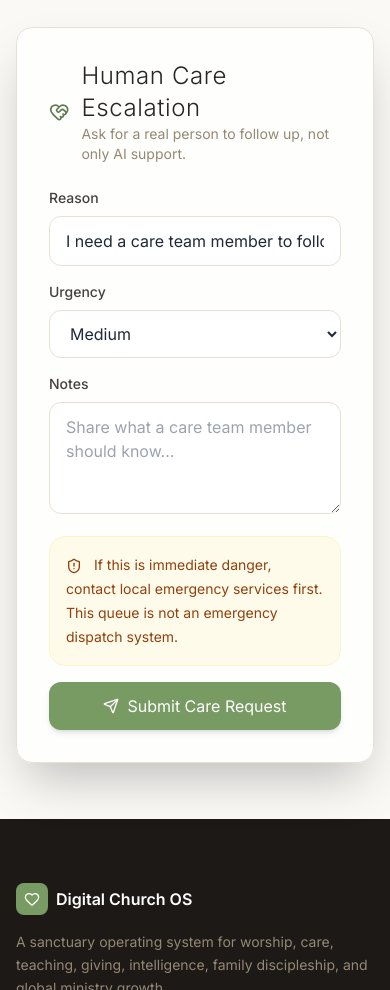
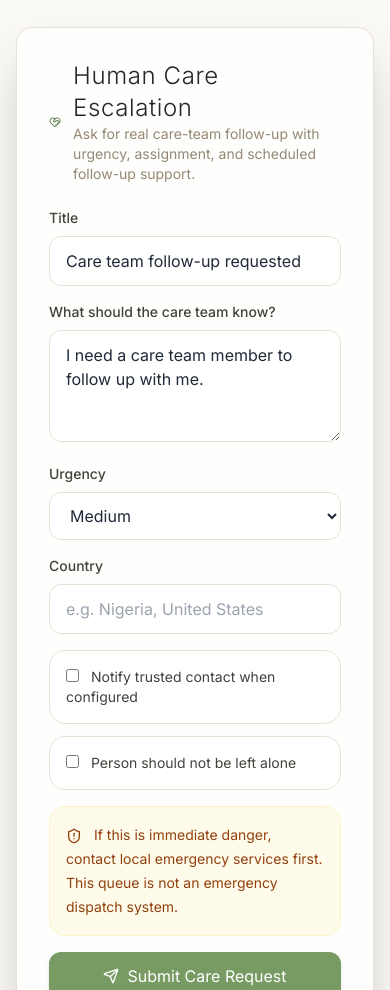
Before and after one commit to TechCodinz/digital-church-os, a Next.js app: page /care in a window 390 px wide. Shown: the part 1300-2290 px from the top of the page. Built offline with nearby package versions, Linux system fonts and the light colour scheme; no server answers.

Commit message:
feat(care): align care form with production escalation workflow

```diff
--- a/components/care/CareEscalationForm.tsx
+++ b/components/care/CareEscalationForm.tsx
@@ -4,9 +4,12 @@ import { useState } from 'react';
 import { HeartHandshake, Loader2, Send, ShieldAlert } from 'lucide-react';
 
 export function CareEscalationForm() {
-  const [reason, setReason] = useState('I need a care team member to follow up with me.');
+  const [title, setTitle] = useState('Care team follow-up requested');
+  const [description, setDescription] = useState('I need a care team member to follow up with me.');
+  const [country, setCountry] = useState('');
   const [urgency, setUrgency] = useState<'LOW' | 'MEDIUM' | 'HIGH' | 'CRISIS'>('MEDIUM');
-  const [notes, setNotes] = useState('');
+  const [notifyTrustedContact, setNotifyTrustedContact] = useState(false);
+  const [stayWithPerson, setStayWithPerson] = useState(false);
   const [message, setMessage] = useState('');
   const [error, setError] = useState('');
   const [loading, setLoading] = useState(false);
@@ -21,12 +24,20 @@ export function CareEscalationForm() {
       const res = await fetch('/api/care/escalations', {
         method: 'POST',
         headers: { 'Content-Type': 'application/json' },
-        body: JSON.stringify({ reason, urgency, notes, module: 'Care Team' }),
+        body: JSON.stringify({
+          title,
+          description,
+          urgency,
+          country: country || undefined,
+          notifyPastor: true,
+          notifyTrustedContact,
+          stayWithPerson,
+          followUpAt: new Date(Date.now() + 24 * 60 * 60 * 1000).toISOString(),
+        }),
       });
       const data = await res.json();
       if (!res.ok) throw new Error(data.error || 'Could not submit care request.');
-      setMessage('Care request submitted. A care leader can review it from the escalation queue.');
-      setNotes('');
+      setMessage('Care request submitted. A care leader can review it, assign ownership, and follow up.');
     } catch (err: any) {
       setError(err.message || 'Something went wrong.');
     } finally {
@@ -40,14 +51,19 @@ export function CareEscalationForm() {
         <HeartHandshake className="h-7 w-7 text-sage-600" />
         <div>
           <h2 className="text-2xl font-light text-stone-800">Human Care Escalation</h2>
-          <p className="text-sm text-stone-500">Ask for a real person to follow up, not only AI support.</p>
+          <p className="text-sm text-stone-500">Ask for real care-team follow-up with urgency, assignment, and scheduled follow-up support.</p>
         </div>
       </div>
       <div className="space-y-4">
         <div>
-          <label className="mb-2 block text-sm font-medium text-stone-700">Reason</label>
-          <input className="soft-input" value={reason} onChange={(e) => setReason(e.target.value)} />
+          <label className="mb-2 block text-sm font-medium text-stone-700">Title</label>
+          <input className="soft-input" value={title} onChange={(e) => setTitle(e.target.value)} />
         </div>
+        <div>
+          <label className="mb-2 block text-sm font-medium text-stone-700">What should the care team know?</label>
+          <textarea className="soft-input min-h-28" value={description} onChange={(e) => setDescription(e.target.value)} placeholder="Share what a care team member should know..." />
+        </div>
+        <div className="grid gap-4 md:grid-cols-2">
           <div>
             <label className="mb-2 block text-sm font-medium text-stone-700">Urgency</label>
             <select className="soft-input" value={urgency} onChange={(e) => setUrgency(e.target.value as any)}>
@@ -58,13 +74,22 @@ export function CareEscalationForm() {
             </select>
           </div>
           <div>
-          <label className="mb-2 block text-sm font-medium text-stone-700">Notes</label>
-          <textarea className="soft-input min-h-28" value={notes} onChange={(e) => setNotes(e.target.value)} placeholder="Share what a care team member should know..." />
+            <label className="mb-2 block text-sm font-medium text-stone-700">Country</label>
+            <input className="soft-input" value={country} onChange={(e) => setCountry(e.target.value)} placeholder="e.g. Nigeria, United States" />
+          </div>
+        </div>
+        <div className="grid gap-3 md:grid-cols-2">
+          <label className="rounded-2xl border border-cream-200 bg-white/70 p-4 text-sm text-stone-700">
+            <input type="checkbox" checked={notifyTrustedContact} onChange={(e) => setNotifyTrustedContact(e.target.checked)} className="mr-2" /> Notify trusted contact when configured
+          </label>
+          <label className="rounded-2xl border border-cream-200 bg-white/70 p-4 text-sm text-stone-700">
+            <input type="checkbox" checked={stayWithPerson} onChange={(e) => setStayWithPerson(e.target.checked)} className="mr-2" /> Person should not be left alone
+          </label>
         </div>
         <div className="rounded-2xl border border-amber-100 bg-amber-50 p-4 text-sm leading-6 text-amber-800">
           <ShieldAlert className="mr-2 inline h-4 w-4" /> If this is immediate danger, contact local emergency services first. This queue is not an emergency dispatch system.
         </div>
-        <button disabled={loading || reason.trim().length < 6} className="prayer-button inline-flex w-full items-center justify-center disabled:opacity-60">
+        <button disabled={loading || description.trim().length < 6} className="prayer-button inline-flex w-full items-center justify-center disabled:opacity-60">
           {loading ? <Loader2 className="mr-2 h-4 w-4 animate-spin" /> : <Send className="mr-2 h-4 w-4" />}
           Submit Care Request
         </button>
```
Lines whose indentation alone changed are shown as unchanged.
